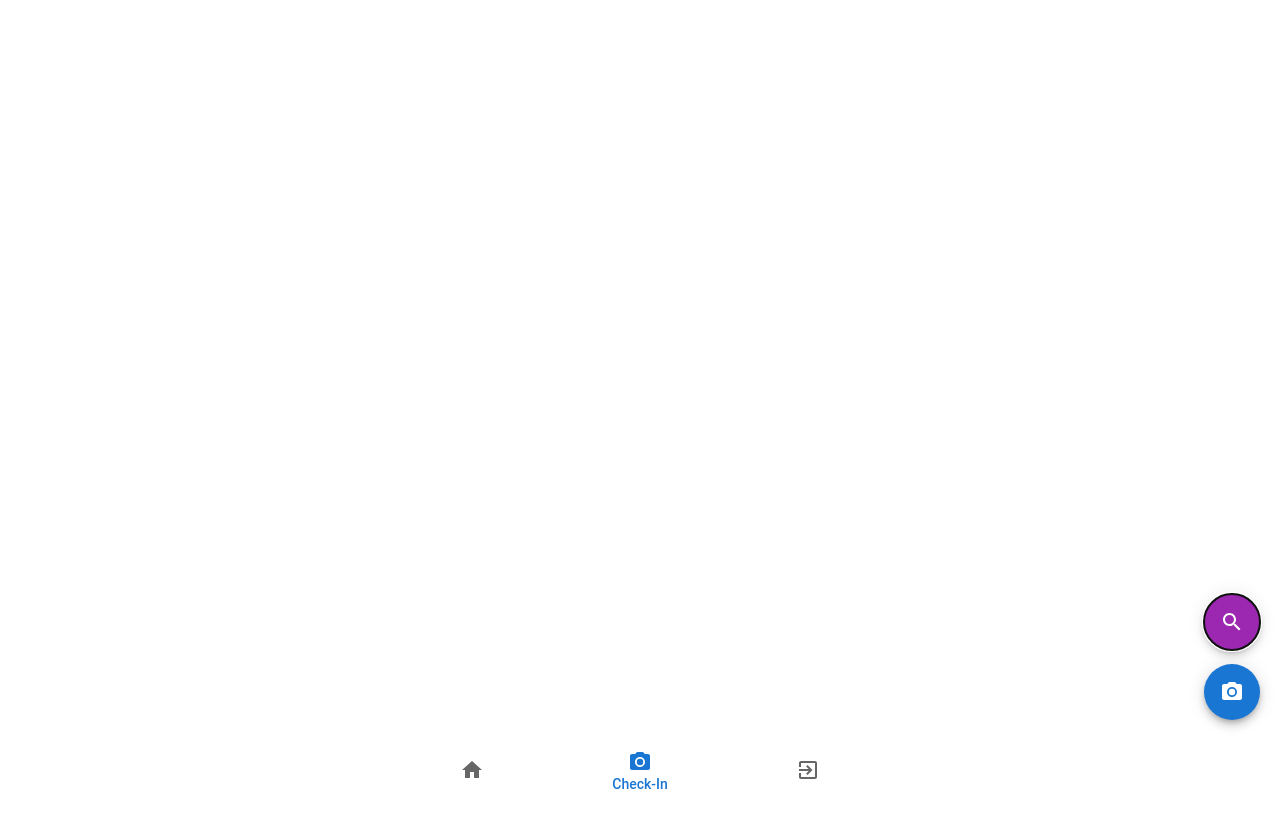
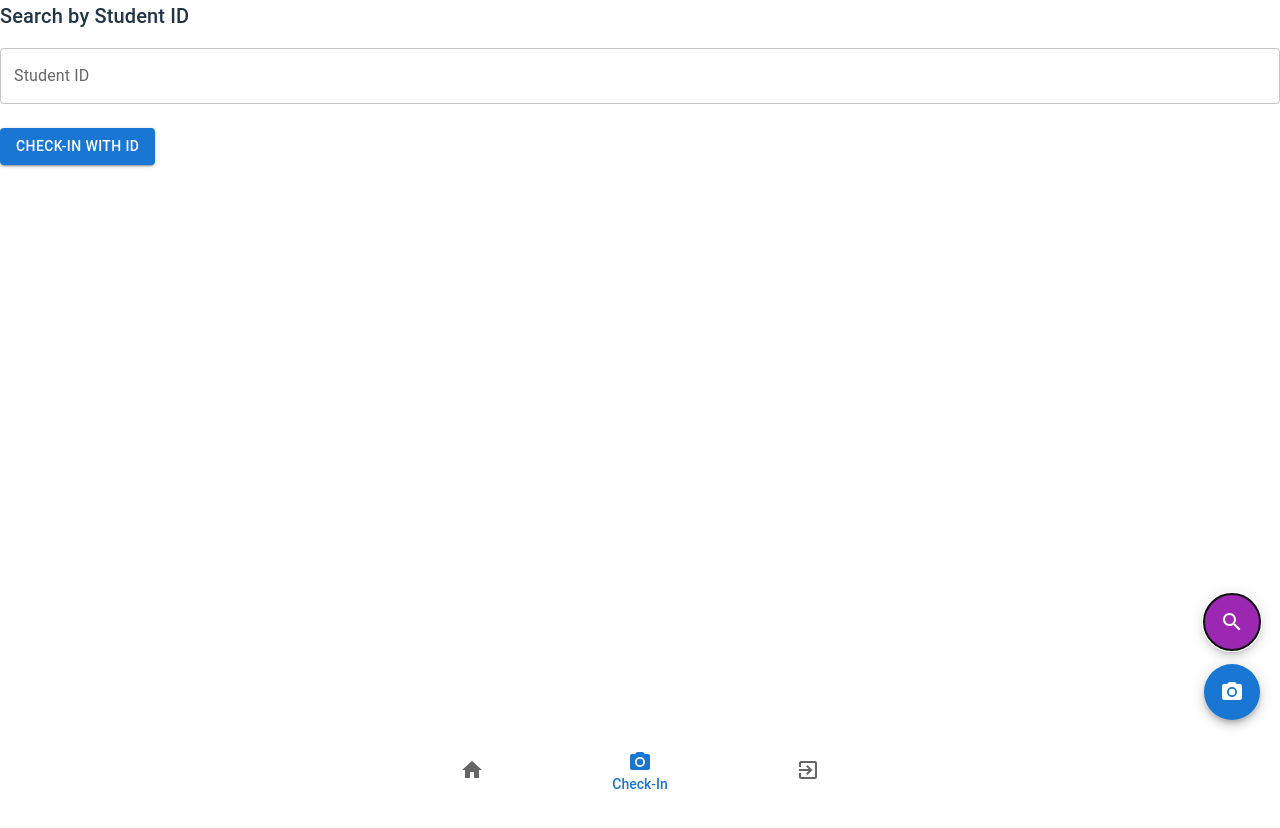
Before and after one commit to khoaphamtan2311/QR-scanner, a React (Vite) app: page /check-in in a window 1280 px wide. Both pictures are taken after a click on the button 1232 px from the left and 622 px from the top of the page. Shown: the top 828 px of the page. Built offline with nearby package versions, Linux system fonts and the light colour scheme.

Commit message:
test scanner UI 11

```diff
--- a/src/pages/CheckInPage.jsx
+++ b/src/pages/CheckInPage.jsx
@@ -7,6 +7,8 @@ import {
   DialogContent,
   DialogTitle,
   Button,
+  TextField,
+  Box,
 } from "@mui/material";
 import { QrReader } from "react-qr-reader";
 import { handleCheckIn, storeQRData } from "../service/service";
@@ -16,6 +18,8 @@ function CheckInPage({ showScanner, showSearch }) {
   const [error, setError] = useState(null);
   const [dialogOpen, setDialogOpen] = useState(false);
   const [statusMessage, setStatusMessage] = useState("");
+  const [studentId, setStudentId] = useState("");
+  const [errorData, setErrorData] = useState(null); // State for fetched data on error
 
   const handleScanResult = async (result) => {
     if (result) {
@@ -40,12 +44,24 @@ function CheckInPage({ showScanner, showSearch }) {
 
   const handleCheckInClick = async () => {
     try {
-      const response = await handleCheckIn(scannedData);
+      // Use `studentId` for manual check-in, or `scannedData` if available
+      const idToCheckIn = studentId || scannedData;
+      if (!idToCheckIn) {
+        setStatusMessage("No valid ID for check-in.");
+        return;
+      }
+
+      const response = await handleCheckIn(idToCheckIn);
       setStatusMessage(response);
       setDialogOpen(false); // Close the dialog after check-in
+      setStudentId(""); // Clear the student ID field after check-in
     } catch (err) {
       setStatusMessage(err.message);
     }
+  };
+
+  const handleInputChange = (e) => {
+    setStudentId(e.target.value);
   };
 
   // const handleCheckOutClick = async () => {
@@ -103,6 +119,28 @@ function CheckInPage({ showScanner, showSearch }) {
         />
       )}
 
+      {showSearch && (
+        <div>
+          <Typography variant="h6">Search by Student ID</Typography>
+          <TextField
+            label="Student ID"
+            variant="outlined"
+            value={studentId}
+            onChange={handleInputChange}
+            fullWidth
+            margin="normal"
+          />
+          <Button
+            variant="contained"
+            color="primary"
+            onClick={handleCheckInClick}
+            sx={{ marginTop: 2 }}
+          >
+            Check-In with ID
+          </Button>
+        </div>
+      )}
+
       {error && (
         <Typography
           variant="h6"
@@ -112,9 +150,32 @@ function CheckInPage({ showScanner, showSearch }) {
             top: "50%",
             left: "50%",
             transform: "translate(-50%, -50%)",
+            zIndex: 2,
+            backgroundColor: "rgba(255, 255, 255, 0.5)",
+            padding: "10px",
+            borderRadius: "8px",
           }}
         >
           {error}
+        </Typography>
+      )}
+
+      {errorData && (
+        <Typography
+          variant="body2"
+          color="textSecondary"
+          sx={{
+            position: "absolute",
+            top: "60%",
+            left: "50%",
+            transform: "translate(-50%, -50%)",
+            textAlign: "center",
+            maxWidth: "80%",
+          }}
+        >
+          {typeof errorData === "string"
+            ? errorData
+            : JSON.stringify(errorData)}
         </Typography>
       )}
 
```
